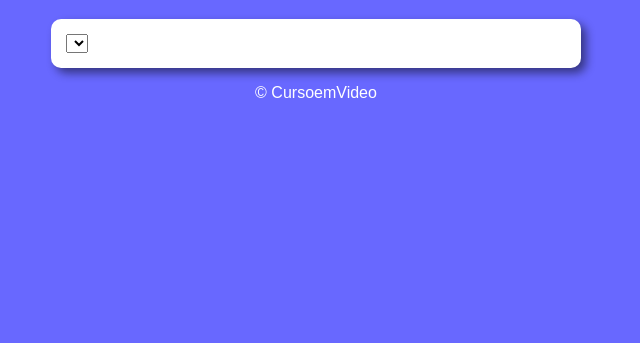
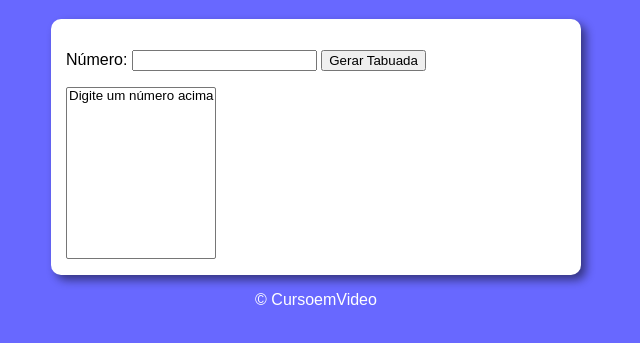
Before and after one commit to jonasmdr/Estudos-JavaScript, a plain HTML site: page desafios/d003/desafio-tabuada/modelo.html in a window 1280 px wide. Shown: the part 61-404 px from the top of the page, without its empty margins (324-964 px from the left). Drawn offline with Linux system fonts and the light colour scheme.

Commit message:
tabuada guiada

```diff
--- a/desafios/d003/desafio-tabuada/modelo.html
+++ b/desafios/d003/desafio-tabuada/modelo.html
@@ -13,13 +13,14 @@
 
     <section>
         <div>
-            <select name="tabua" id="itabua">
-
-            </select>
+            <p>Número: <input type="number" name="num" id="txtn">
+            <input type="button" value="Gerar Tabuada" onclick="tabuada()"></p>
         </div>
 
         <div>
-
+            <select name="tabuada" id="seltab" size="10">
+                <option>Digite um número acima</option>
+            </select>
         </div>
     </section>
 
--- a/desafios/d003/desafio-tabuada/script.js
+++ b/desafios/d003/desafio-tabuada/script.js
@@ -0,0 +1,37 @@
+/* function tabuada() {
+    let num = document.querySelector('input#txtn');
+    let tab = document.querySelector('select#seltab');
+    if (num.value.length == 0) {
+        window.alert('Por favor, digite um número!');
+    } else {
+        let n = Number(num.value);
+        let c = 1;
+        tab.innerHTML = '';
+        while (c <= 10) {
+            let item = document.createElement('option');
+            item.text = `${n} x ${c} = ${n*c}`;
+            item.value = `tab${c}`;
+            tab.appendChild(item);
+            c++;
+        }
+    }
+}
+
+*/
+
+function tabuada() {
+    let num = document.querySelector('#txtn');
+    let tab = document.querySelector('#seltab');
+    if (num.value.length == 0) {
+        window.alert('[FALHA] Digite um número!')
+    } else {
+        let n = Number(num.value);
+        tab.innerHTML = '';
+        for (let c = 1;c <= 10;c++) {
+            let item = document.createElement('option');
+            item.text = `${n} x ${c} = ${n*c}`;
+            item.value = `tab${c}`;
+            tab.appendChild(item);
+        }
+    }
+}
```
